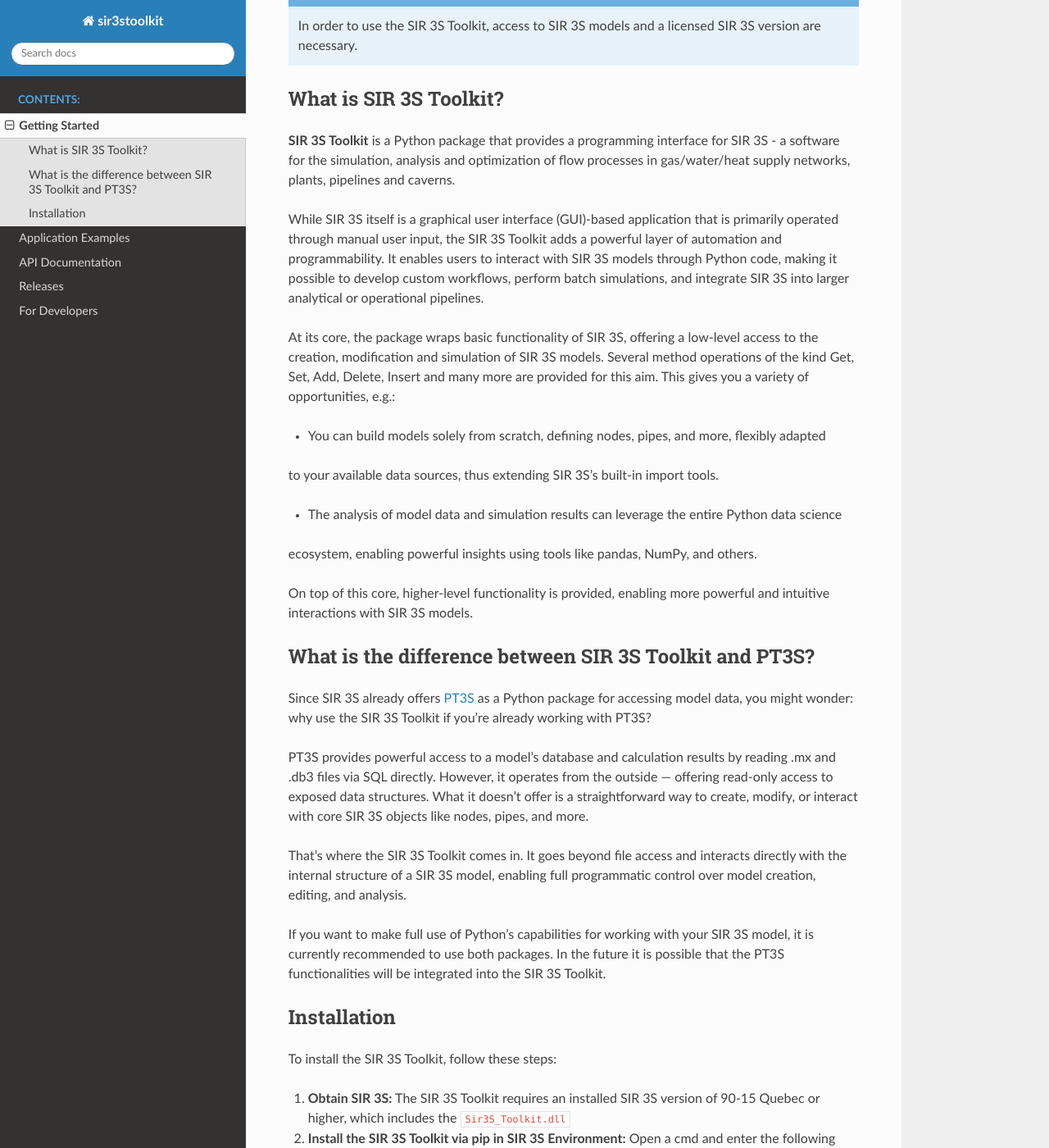
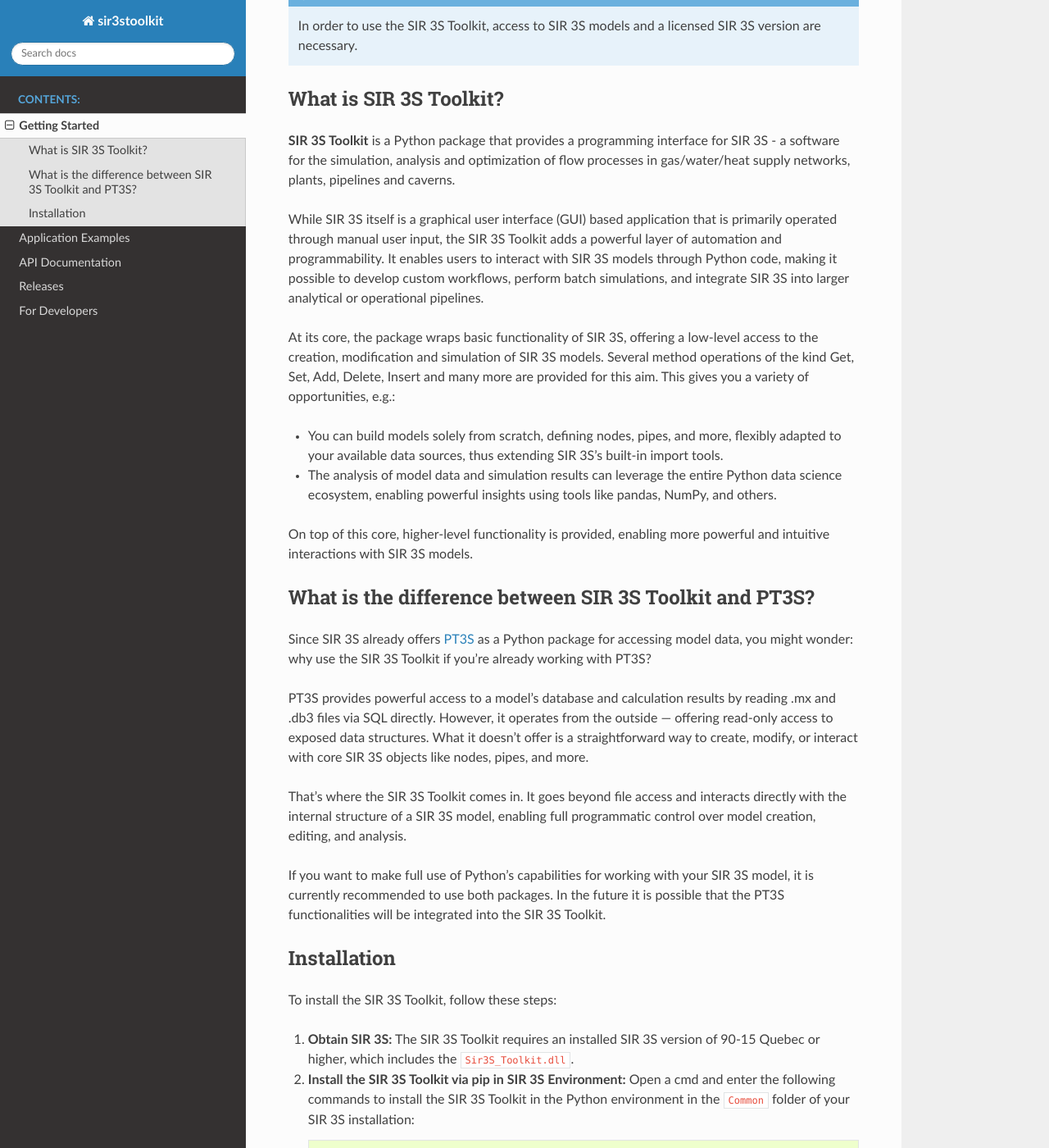
Before and after one commit to 3SConsult/sir3stoolkit, a Sphinx documentation site: the page built from docs/source/started.rst, in a window 1280 px wide and 1400 px high, scrolled down 229 px. Shown: the whole window at 82% size. Built offline with Sphinx 7.4.7 and the Read the Docs theme 3.1.0, drawn with Linux system fonts in a browser that asks for light colours; pages that are not in the unit, such as notebooks, are missing from menus; some of the changed text lies outside the part shown.

Commit message:
minor doc fixes

```diff
--- a/docs/source/started.rst
+++ b/docs/source/started.rst
@@ -13,7 +13,7 @@
 a software for the simulation, analysis and optimization of flow processes in gas/water/heat supply networks,
 plants, pipelines and caverns.
 
-While SIR 3S itself is a graphical user interface (GUI)-based application that is primarily operated through manual user input,
+While SIR 3S itself is a graphical user interface (GUI) based application that is primarily operated through manual user input,
 the SIR 3S Toolkit adds a powerful layer of automation and programmability. It enables users to interact with SIR 3S models through
 Python code, making it possible to develop custom workflows, perform batch simulations, and integrate SIR 3S into larger analytical
 or operational pipelines.
@@ -22,11 +22,9 @@
 Several method operations of the kind Get, Set, Add, Delete, Insert and many more are provided for this aim.
 This gives you a variety of opportunities, e.g.:
 
-* You can build models solely from scratch, defining nodes, pipes, and more, flexibly adapted
-to your available data sources, thus extending SIR 3S's built-in import tools.
+* You can build models solely from scratch, defining nodes, pipes, and more, flexibly adapted to your available data sources, thus extending SIR 3S's built-in import tools.
 
-* The analysis of model data and simulation results can leverage the entire Python data science
-ecosystem, enabling powerful insights using tools like pandas, NumPy, and others.
+* The analysis of model data and simulation results can leverage the entire Python data science ecosystem, enabling powerful insights using tools like pandas, NumPy, and others.
 
 On top of this core, higher-level functionality is provided, enabling more powerful and intuitive interactions with SIR 3S models.
 
```
Also changed, not shown: other parts of docs/source/started.rst (+3 -5 lines), README.rst (+5 -5 lines), 1 other file.
